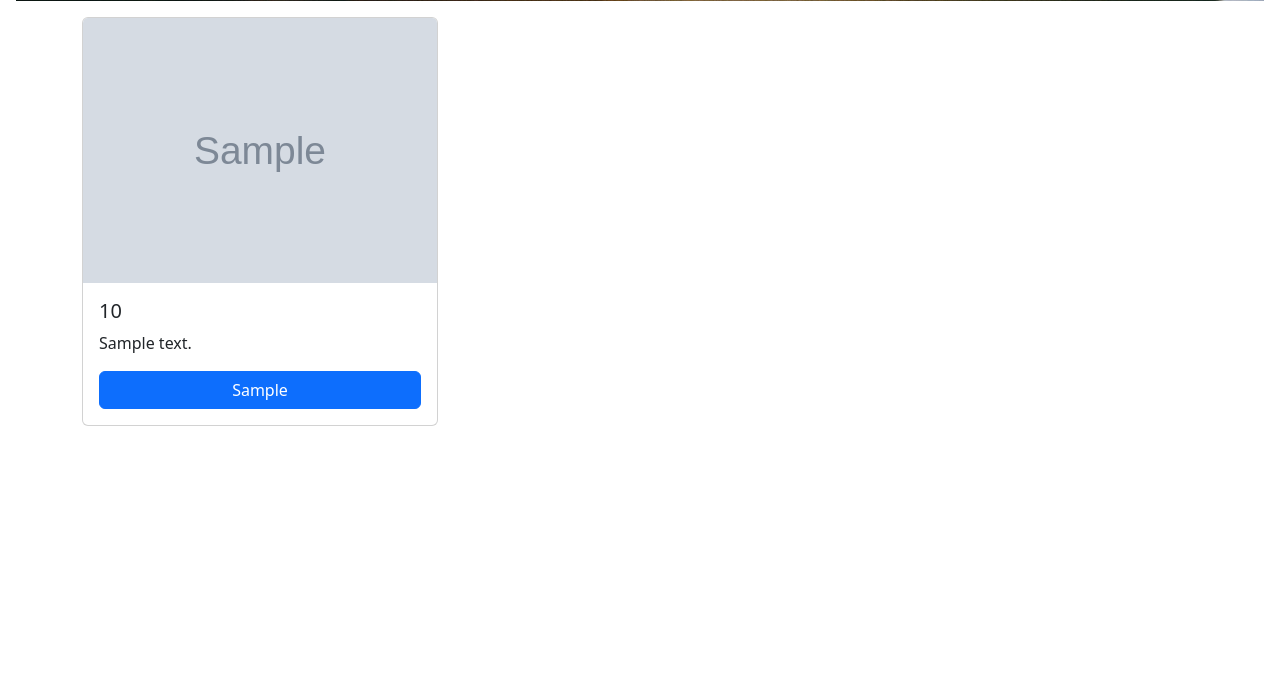
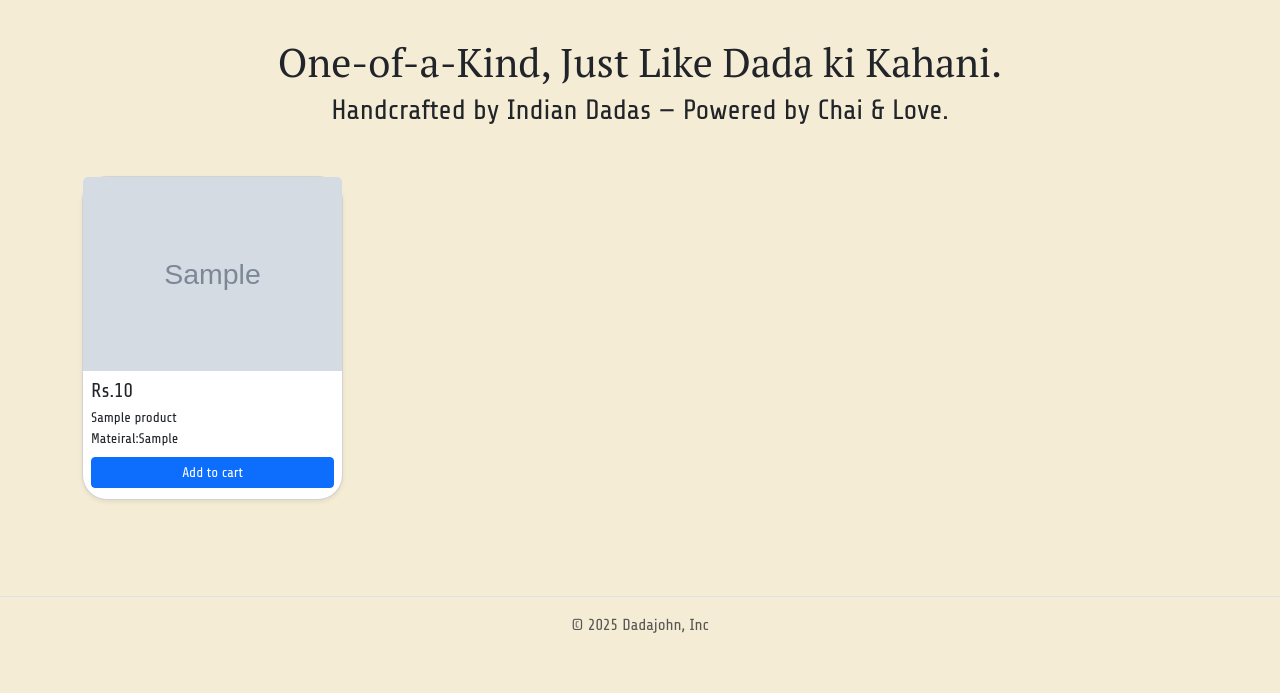
Before and after one commit to Anushree876/dadajohn, a Flask app: page / in a window 1280 px wide. Shown: the part 659-1352 px from the top of the page. Before the commit the page ends 1085 px from the top, so only its background shows below. Run offline with Flask 3, Linux system fonts and the light colour scheme; tables that the repository leaves empty hold one stand-in row (values such as "Sample post"); grey boxes marked "Sample" are stand-in pictures; some libraries are stand-ins or nearby versions.

Commit message:
Add remove and frontend

```diff
--- a/main.py
+++ b/main.py
@@ -81,7 +81,9 @@ with app.app_context():
 @app.route("/",methods=["GET","POST"])
 def home_page():
     all_products=db.session.execute(db.select(Products)).scalars().all()
-    return render_template("home.html",products=all_products)
+
+    alert = request.args.get('alert')
+    return render_template("home.html",products=all_products,alert=alert)
 
 @app.route("/login",methods=["GET","POST"])
 def login_page():
@@ -199,9 +201,27 @@ def create_checkout_session():
     )
     return redirect(session.url,code=303)
 
+@app.route("/alert",methods=["POST"])
+def show_alert():
+    msg="Please log in to add items to your cart."
+
+    return redirect(url_for('home_page',alert=msg))
+
 @app.route("/success",methods=["GET","POST"])
 @login_required
 def payment_success():
     return render_template("success.html")
+
+
+@app.route("/product/<int:product_id>/user/<int:user_id>",methods=["POST","GET"])
+def remove_cart_item(product_id,user_id):
+    item_to_delete=db.session.execute(db.select(CartItem).where(CartItem.user_id==user_id).where(CartItem.product_id==product_id)).scalar()
+
+    if item_to_delete:
+        db.session.delete(item_to_delete)
+        db.session.commit()
+    return redirect(url_for("cart_preview_page"))
+
+
 if __name__=="__main__":
     app.run(debug=False)
--- /dev/null
+++ b/static/assets/style.css
@@ -0,0 +1,32 @@
+body {
+font-family:  Share Tech;
+    background-color: #F5ECD5;}
+  /* margin: 0;
+  padding: 0;
+  min-height: 100vh;
+  background: linear-gradient(-45deg, #e0eafc, #cfdef3, #dde1e7, #f7f7f7);
+  background-size: 300% 300%;
+  animation: gradientShift 15s ease infinite;
+  font-family:'Montserrat', 'Segoe UI', sans-serif;;
+  color: #333;
+}
+
+@keyframes gradientShift {
+  0% {
+    background-position: 0% 50%;
+  }
+  50% {
+    background-position: 100% 50%;
+  }
+  100% {
+    background-position: 0% 50%;
+  }
+} */
+
+.card{
+    border-radius: 25px;
+}
+
+.heading{
+    font-family: PT Serif ;
+}
--- /dev/null
+++ b/templates/footer.html
@@ -0,0 +1,10 @@
+<footer class="py-3 my-4">
+    <ul class="nav justify-content-center border-bottom pb-3 mb-3">
+        <li class="nav-item"><a href="#" class="nav-link px-2 text-body-secondary"></a></li>
+        <li class="nav-item"><a href="#" class="nav-link px-2 text-body-secondary"></a></li>
+        <li class="nav-item"><a href="#" class="nav-link px-2 text-body-secondary"></a></li>
+        <li class="nav-item"><a href="#" class="nav-link px-2 text-body-secondary"></a></li>
+        <li class="nav-item"><a href="#" class="nav-link px-2 text-body-secondary"></a></li>
+    </ul>
+    <p class="text-center text-body-secondary">© 2025 Dadajohn, Inc</p>
+</footer>
--- a/templates/header.html
+++ b/templates/header.html
@@ -7,31 +7,86 @@
     <title>Dadajohn</title>
     <link href="https://cdn.jsdelivr.net/npm/bootstrap@5.3.7/dist/css/bootstrap.min.css" rel="stylesheet"
         integrity="sha384-LN+7fdVzj6u52u30Kp6M/trliBMCMKTyK833zpbD+pXdCLuTusPj697FH4R/5mcr" crossorigin="anonymous">
+    <link href="/static/assets/style.css" rel="stylesheet">
+
+    <link rel="preconnect" href="https://fonts.googleapis.com">
+    <link rel="preconnect" href="https://fonts.gstatic.com" crossorigin>
+    <link
+        href="https://fonts.googleapis.com/css2?family=Montserrat:ital,wght@0,100..900;1,100..900&family=PT+Serif:ital,wght@0,400;0,700;1,400;1,700&display=swap"
+        rel="stylesheet">
+</head>
+
+
+<!doctype html>
+<html lang="en">
+
+<head>
+  <meta charset="utf-8">
+  <meta name="viewport" content="width=device-width, initial-scale=1">
+  <title>Dadajohn</title>
+
+  <!-- Bootstrap CSS -->
+  <link href="https://cdn.jsdelivr.net/npm/bootstrap@5.3.7/dist/css/bootstrap.min.css" rel="stylesheet"
+    integrity="sha384-LN+7fdVzj6u52u30Kp6M/trliBMCMKTyK833zpbD+pXdCLuTusPj697FH4R/5mcr" crossorigin="anonymous">
+
+  <!-- Google Fonts -->
+  <link href="https://fonts.googleapis.com/css2?family=PT+Serif&family=Share+Tech&display=swap" rel="stylesheet">
+
+  <!-- Custom CSS -->
+  <link href="/static/assets/style.css" rel="stylesheet">
+  <link rel="icon" href="{{ url_for('static', filename='images/logo1.png') }}" type="image/png">
+
 </head>
 
 <body>
-    <header class="d-flex flex-wrap justify-content-center py-3 mb-4 border-bottom"> <a href="/"
-            class="d-flex align-items-center mb-3 mb-md-0 me-md-auto link-body-emphasis text-decoration-none"> <svg
-                class="bi me-2" width="40" height="32" aria-hidden="true">
-                <use xlink:href="#bootstrap"></use>
-            </svg> <span class="fs-4">Simple header</span> </a>
+
+  <!-- Dark Navbar -->
+  <header class="d-flex flex-wrap justify-content-center py-3 bg-light border-bottom sticky-top text-white">
+    <div class="container d-flex flex-wrap justify-content-between align-items-center">
+
+      <!-- Logo and Brand Name -->
+      <a href="/" class="d-flex align-items-center text-black text-decoration-none">
+        <img src="/static/images/logo1.png" alt="Dadajohn logo" class="me-3" style="height: 40px;">
+        <span class="fs-4 heading">दादाJohn</span>
+      </a>
+
+      <!-- Navigation Menu -->
       <ul class="nav nav-pills">
-            <li class="nav-item"><a href="{{url_for('home_page')}}" class="nav-link active" aria-current="page">Home</a></li>
+        <li class="nav-item">
+          <a href="{{url_for('home_page')}}" class="nav-link text-black active" aria-current="page">Home</a>
+        </li>
+
         {% if not current_user.is_authenticated %}
-            <li class="nav-item"><a href="{{url_for('signin_page')}}" class="nav-link">Sign in</a></li>
-            <li class="nav-item"><a href="{{url_for('login_page')}}" class="nav-link">Log in</a></li>
-            {%else%}
-            <li class="nav-item"><a href="{{url_for('logout')}}" class="nav-link">Log out</a></li>
+        <li class="nav-item">
+          <a href="{{url_for('signin_page')}}" class="nav-link text-black">Sign in</a>
+        </li>
+        <li class="nav-item">
+          <a href="{{url_for('login_page')}}" class="nav-link text-black">Log in</a>
+        </li>
+        {% else %}
+        <li class="nav-item">
+          <a href="{{url_for('logout')}}" class="nav-link text-black">Log out</a>
+        </li>
         {% endif %}
 
-            {% if current_user.id==1 and current_user.is_authenticated %}
-            <li class="nav-item"><a href="{{url_for('addproduct_page')}}" class="nav-link">Add</a></li>
+        {% if current_user.id == 1 and current_user.is_authenticated %}
+        <li class="nav-item">
+          <a href="{{url_for('addproduct_page')}}" class="nav-link text-black">Add</a>
+        </li>
         {% endif %}
-            <li class="nav-item"><a href="{{url_for('cart_preview_page')}}" class="nav-link">
-                <img src="/static/images/cart3.svg">
-                </a></li>
+
+        {% if current_user.is_authenticated %}
+        <li class="nav-item">
+          <a href="{{url_for('cart_preview_page')}}" class="nav-link text-black">
+            <img src="/static/images/cart3.svg" alt="Cart" style="height: 20px;">
+          </a>
+        </li>
+        {% endif %}
       </ul>
+    </div>
   </header>
+
+  <!-- Bootstrap JS -->
   <script src="https://cdn.jsdelivr.net/npm/bootstrap@5.3.7/dist/js/bootstrap.bundle.min.js"
     integrity="sha384-ndDqU0Gzau9qJ1lfW4pNLlhNTkCfHzAVBReH9diLvGRem5+R9g2FzA8ZGN954O5Q"
     crossorigin="anonymous"></script>
--- a/templates/home.html
+++ b/templates/home.html
@@ -1,36 +1,70 @@
 {% include "header.html" %}
 <div class="position-relative overflow-hidden p-3 p-md-5 m-md-3 text-center bg-body-tertiary"
-style="background-image: url('/static/images/home.jpg'); background-size: cover; background-position: center; background-repeat: no-repeat;">
+    style="background-image: url('/static/images/home_img_3.jpg'); background-size: cover; background-position: center; background-repeat: no-repeat;min-height:70vh;">
     <div class="col-md-6 p-lg-5 mx-auto my-5">
-        <h1 class="display-3 fw-bold">Designed for engineers</h1>
-        <h3 class="fw-normal text-muted mb-3">Build anything you want with Aperture</h3>
-        <div class="d-flex gap-3 justify-content-center lead fw-normal"> <a class="icon-link" href="#">
-                Learn more
-                <svg class="bi" aria-hidden="true">
-                    <use xlink:href="#chevron-right"></use>
-                </svg> </a> <a class="icon-link" href="#">
-                Buy
-                <svg class="bi" aria-hidden="true">
-                    <use xlink:href="#chevron-right"></use>
-                </svg> </a> </div>
+        <h1 class="display-3 fw-bold text-white"></h1>
+        <h3 class="fw-normal text-muted mb-3"></h3>
+
     </div>
     <div class="product-device shadow-sm d-none d-md-block"></div>
     <div class="product-device product-device-2 shadow-sm d-none d-md-block"></div>
 </div>
 
+
+<div class="text-center my-5">
+  <h1 class="font heading">
+    One-of-a-Kind, Just Like Dada ki Kahani.
+  </h1>
+  <h3 class="font heading-2">Handcrafted by Indian Dadas — Powered by Chai & Love.</h3>
+</div>
+{% if alert %}
+<div class="alert alert-danger alert-dismissible fade show mt-3" role="alert">
+  <strong>Heads up!</strong> {{ alert }}
+  <button type="button" class="btn-close" data-bs-dismiss="alert" aria-label="Close"></button>
+</div>
+{% endif %}
 <div class="container">
   <div class="row">
     {% for product in products %}
-      <div class="col-md-4 mb-4">
-        <div class="card h-100">
-          <img src="{{ product.image_url }}" class="card-img-top" alt="{{ product.title }}">
-          <div class="card-body d-flex flex-column">
-            <h5 class="card-title">{{ product.price }}</h5>
-            <p class="card-text">{{ product.description }}</p>
-            <a href="{{url_for('add_to_cart' , product_id=product.id)}}" class="btn btn-primary mt-auto">{{ product.material }}</a>
-          </div>
+    <div class="col-12 col-sm-6 col-md-4 col-lg-3 mb-4">
+      <!-- Fixed height card -->
+      <div class="card h-100 d-flex flex-column shadow-sm">
+
+        <!-- IMAGE: large fixed area -->
+        <div class="ratio ratio-4x3">
+          <img src="{{ product.image_url }}" class="card-img-top h-100 w-100" style="object-fit: cover;"
+            alt="{{ product.title }}">
         </div>
+
+        <!-- TEXT: small area below -->
+        <div class="card-body p-2 d-flex flex-column" style="height: 8rem;">
+          <h5 class="card-title mb-1">Rs.{{ product.price }}</h5>
+          <p class="card-text small text-truncate mb-2">
+            {{ product.product_name }}<br>
+            Mateiral:{{ product.material}}
+          </p>
+          {% if current_user.is_authenticated %}
+          <a href="{{ url_for('add_to_cart', product_id=product.id) }}" class="btn btn-primary btn-sm mt-auto">
+            Add to cart
+          </a>
+          {% else %}
+
+
+          <!-- Form submits to /alert -->
+          <form action="{{ url_for('show_alert') }}" method="POST">
+            <button type="submit" class="btn btn-primary btn-sm w-100">Add to cart</button>
+          </form>
+          {% endif %}
+
+          <!-- Alert Message -->
+
+
+        </div>
+
       </div>
+    </div>
     {% endfor %}
+
   </div>
 </div>
+{% include "footer.html" %}
```
Also changed, not shown: templates/cart.html (+6 -8 lines), templates/login.html (+4 -12 lines), templates/signin.html (+4 -12 lines), static/images/cart4.svg (added), static/images/home.jpg (deleted), static/images/login.jpg (added), static/images/logo1.png (added), 2 other files. Lines whose indentation alone changed are shown as unchanged.
